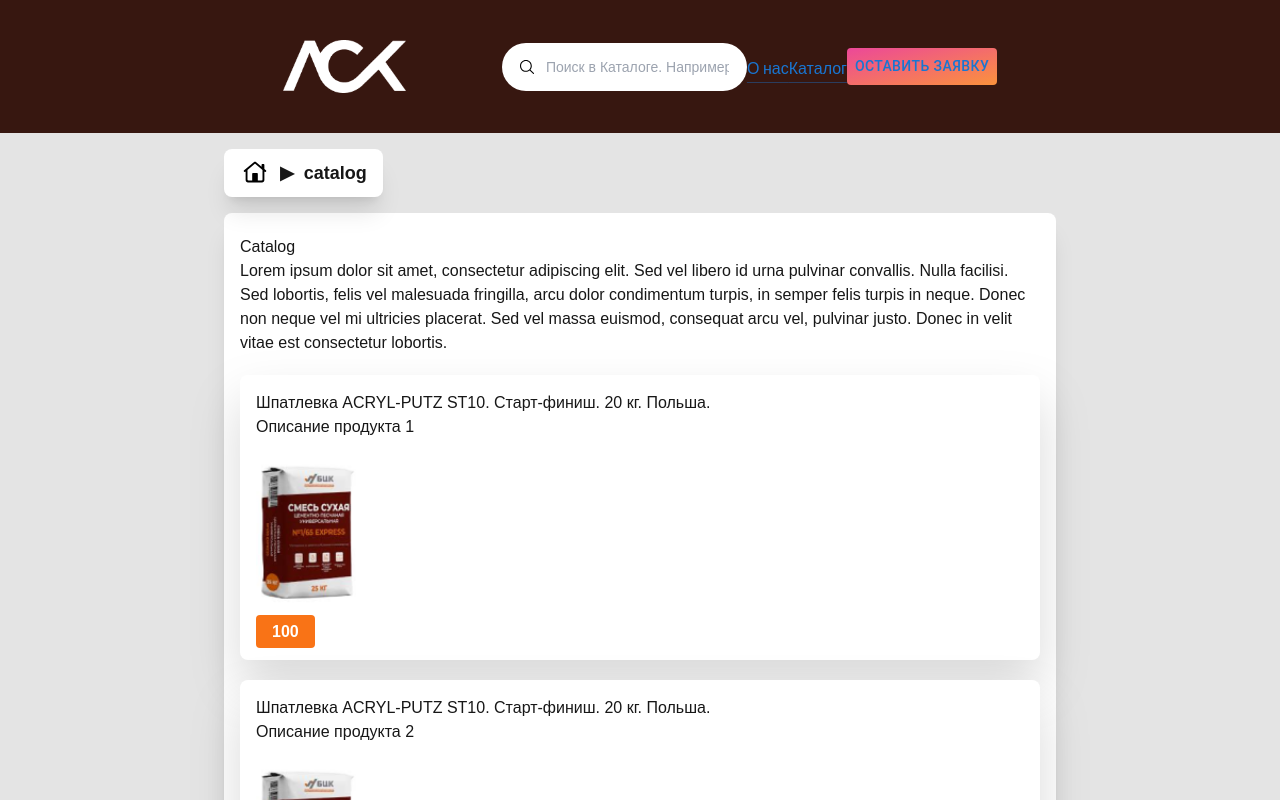
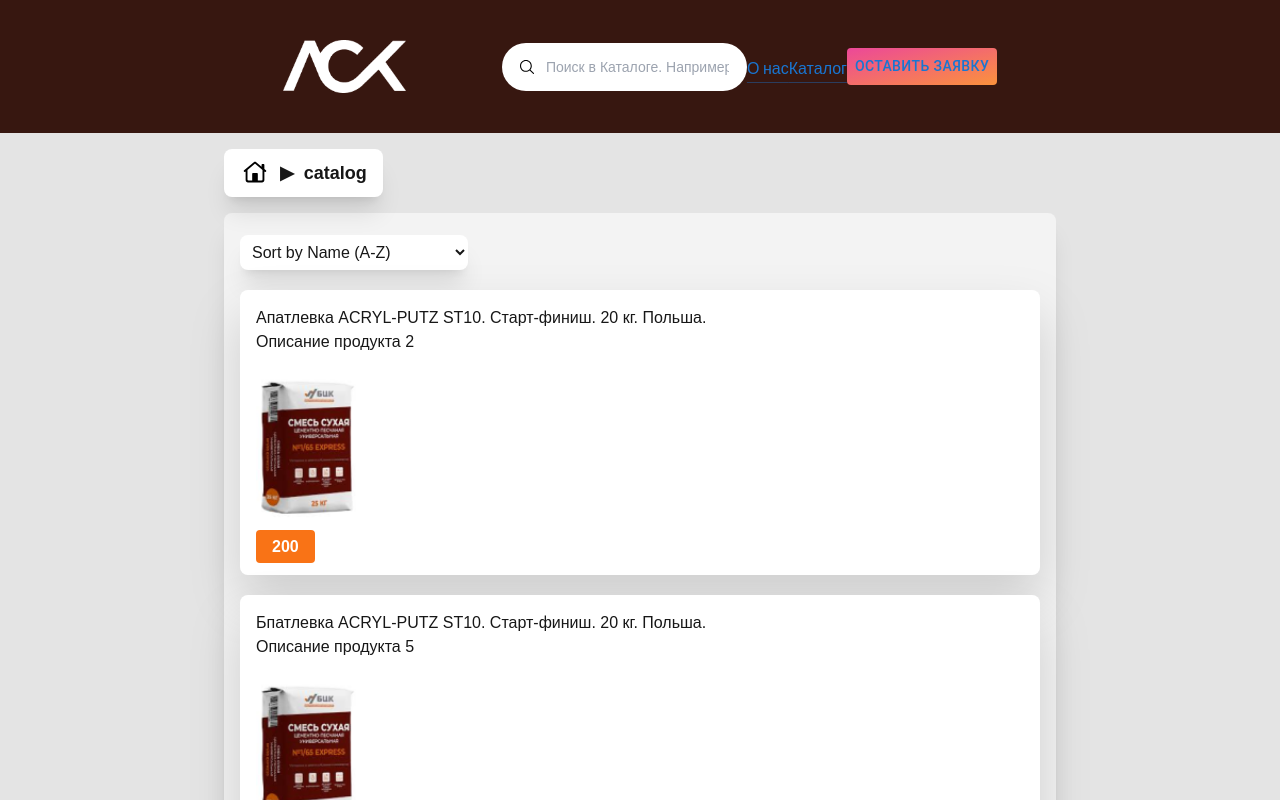
Before and after one commit to OwlinAzai/lsk_grupp_next, a Next.js app: page /catalog in a window 1280 px wide. Shown: the top 800 px of the page. Built offline with nearby package versions, Linux system fonts and the light colour scheme.

Commit message:
Implement product sorting functionality in catalog; update MailForm styles and fix product names in data

```diff
--- a/src/app/catalog/page.tsx
+++ b/src/app/catalog/page.tsx
@@ -1,26 +1,69 @@
 "use client";
 
 import NextLink from "next/link";
+import { useState, useEffect } from "react";
 import { data } from "./../utils/data";
 import Image from "next/image";
 
 export default function Catalog() {
+  const [sortedData, setSortedData] = useState(data.products);
+  const [sortCriteria, setSortCriteria] = useState<"name" | "price">("name");
+  const [sortOrder, setSortOrder] = useState<"asc" | "desc">("asc");
+
+  // Set the initial sorting order when the component mounts
+  useEffect(() => {
+    const sortProducts = () => {
+      if (sortCriteria === "name") {
+        const sortedByName = [...data.products].sort((a, b) =>
+          sortOrder === "asc"
+            ? a.name.localeCompare(b.name)
+            : b.name.localeCompare(a.name)
+        );
+        setSortedData(sortedByName);
+      } else {
+        const sortedByPrice = [...data.products].sort((a, b) =>
+          sortOrder === "asc" ? a.price - b.price : b.price - a.price
+        );
+        setSortedData(sortedByPrice);
+      }
+    };
+
+    sortProducts(); // Call the sorting function when either `sortCriteria` or `sortOrder` changes
+  }, [sortCriteria, sortOrder]);
+
+  // Handle changes in the sorting criteria or order
+  const handleSortChange = (e: React.ChangeEvent<HTMLSelectElement>) => {
+    const value = e.target.value;
+    const [newSortCriteria, newSortOrder] = value.split("-") as [
+      "name" | "price",
+      "asc" | "desc",
+    ];
+
+    setSortCriteria(newSortCriteria);
+    setSortOrder(newSortOrder);
+  };
+
   return (
-    <div className="pt-[22px] pb-[22px] ml-[14rem] mr-[14rem] shadow-xl rounded-lg px-4 bg-white">
-      <h1>Catalog</h1>
-      <p>
-        Lorem ipsum dolor sit amet, consectetur adipiscing elit. Sed vel libero
-        id urna pulvinar convallis. Nulla facilisi. Sed lobortis, felis vel
-        malesuada fringilla, arcu dolor condimentum turpis, in semper felis
-        turpis in neque. Donec non neque vel mi ultricies placerat. Sed vel
-        massa euismod, consequat arcu vel, pulvinar justo. Donec in velit vitae
-        est consectetur lobortis.
-      </p>
+    <div className="pt-[22px] pb-[20px] mb-[20px] ml-[14rem] mr-[14rem] shadow-xl rounded-lg px-4 bg-[#f3f3f3]">
+      {/* Sorting dropdown */}
+      <div className="mb-4">
+        <select
+          onChange={handleSortChange}
+          className="bg-white p-2 rounded-lg shadow-xl"
+          value={`${sortCriteria}-${sortOrder}`}
+        >
+          <option value="name-asc">Sort by Name (A-Z)</option>
+          <option value="name-desc">Sort by Name (Z-A)</option>
+          <option value="price-asc">Sort by Price (Low to High)</option>
+          <option value="price-desc">Sort by Price (High to Low)</option>
+        </select>
+      </div>
 
-      {data.products.map((product) => (
+      {/* Display sorted products */}
+      {sortedData.map((product) => (
         <NextLink href={`catalog/${product.id}`} passHref key={product.id}>
           <div
-            className="mt-[20px] mb-[20px] drop-shadow-2xl rounded-lg px-4 py-4 bg-white hover:bg-[#E7E9E4]"
+            className="mt-[20px] mb-[10px] drop-shadow-2xl rounded-lg px-4 py-4 bg-white hover:bg-[#E7E9E4]"
             key={product.id}
           >
             <h1>{product.name}</h1>
--- a/src/app/components/MailForm.tsx
+++ b/src/app/components/MailForm.tsx
@@ -118,14 +118,14 @@ const Contact: FC = () => {
   return (
     <form
       onSubmit={handleSubmit(onSubmit)}
-      className="mx-auto p-6 bg-white rounded-lg shadow-lg ml-[14rem] mr-[14rem]"
+      className="mx-auto mb-4 p-6 bg-white rounded-lg shadow-lg ml-[14rem] mr-[14rem]"
     >
-      <h1 className="text-2xl font-bold text-center mb-6">Contact Us</h1>
+      <h1 className="text-2xl font-bold text-center mb-4">Contact Us</h1>
 
       <div className="mb-5 pl-2 pr-2">
         <label
           htmlFor="name"
-          className="mb-3 block text-base font-medium text-gray-700"
+          className="mb-2 block text-base font-medium text-gray-700"
         >
           Full Name
         </label>
@@ -140,7 +140,7 @@ const Contact: FC = () => {
       <div className="mb-5 pl-2 pr-2">
         <label
           htmlFor="email"
-          className="mb-3 block text-base font-medium text-gray-700"
+          className="mb-2 block text-base font-medium text-gray-700"
         >
           Email Address
         </label>
@@ -155,7 +155,7 @@ const Contact: FC = () => {
       <div className="mb-5 pl-2 pr-2">
         <label
           htmlFor="phoneNumber"
-          className="mb-3 block text-base font-medium text-gray-700"
+          className="mb-2 block text-base font-medium text-gray-700"
         >
           Phone Number
         </label>
@@ -170,7 +170,7 @@ const Contact: FC = () => {
       <div className="mb-5 pl-2 pr-2">
         <label
           htmlFor="message"
-          className="mb-3 block text-base font-medium text-gray-700"
+          className="mb-2 block text-base font-medium text-gray-700"
         >
           Message
         </label>
--- a/src/app/utils/data.js
+++ b/src/app/utils/data.js
@@ -11,7 +11,7 @@ export const data = {
         },
         {
             id: 1,
-            name: 'Шпатлевка ACRYL-PUTZ ST10. Старт-финиш. 20 кг. Польша.',
+            name: 'Апатлевка ACRYL-PUTZ ST10. Старт-финиш. 20 кг. Польша.',
             description: 'Описание продукта 2',
             price: 200,
             image: "/images/1.png",
@@ -32,7 +32,7 @@ export const data = {
         },
         {
             id: 4,
-            name: 'Шпатлевка ACRYL-PUTZ ST10. Старт-финиш. 20 кг. Польша.',
+            name: 'Бпатлевка ACRYL-PUTZ ST10. Старт-финиш. 20 кг. Польша.',
             description: 'Описание продукта 5',
             price: 500,
             image: "/images/1.png",
```
